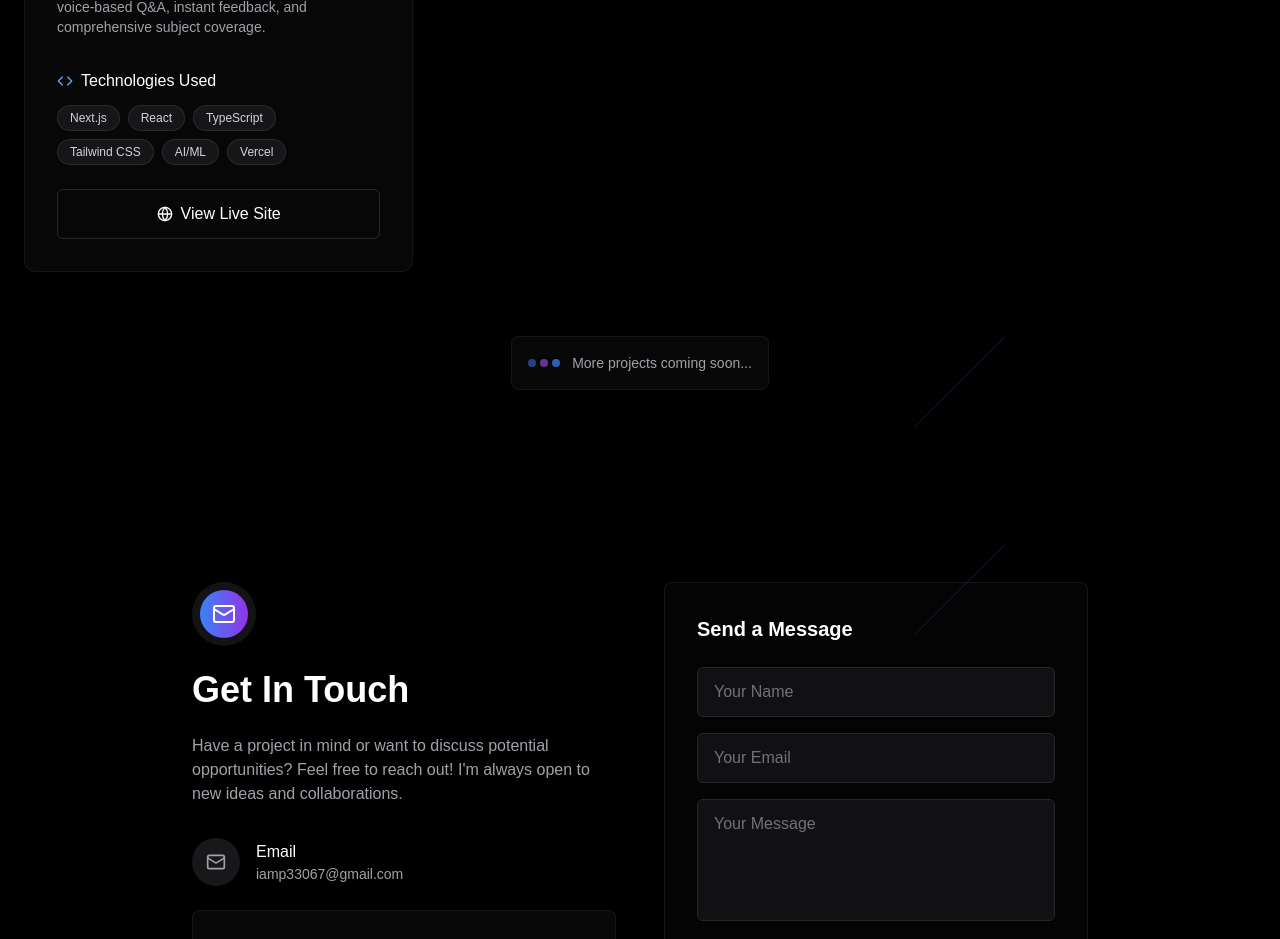
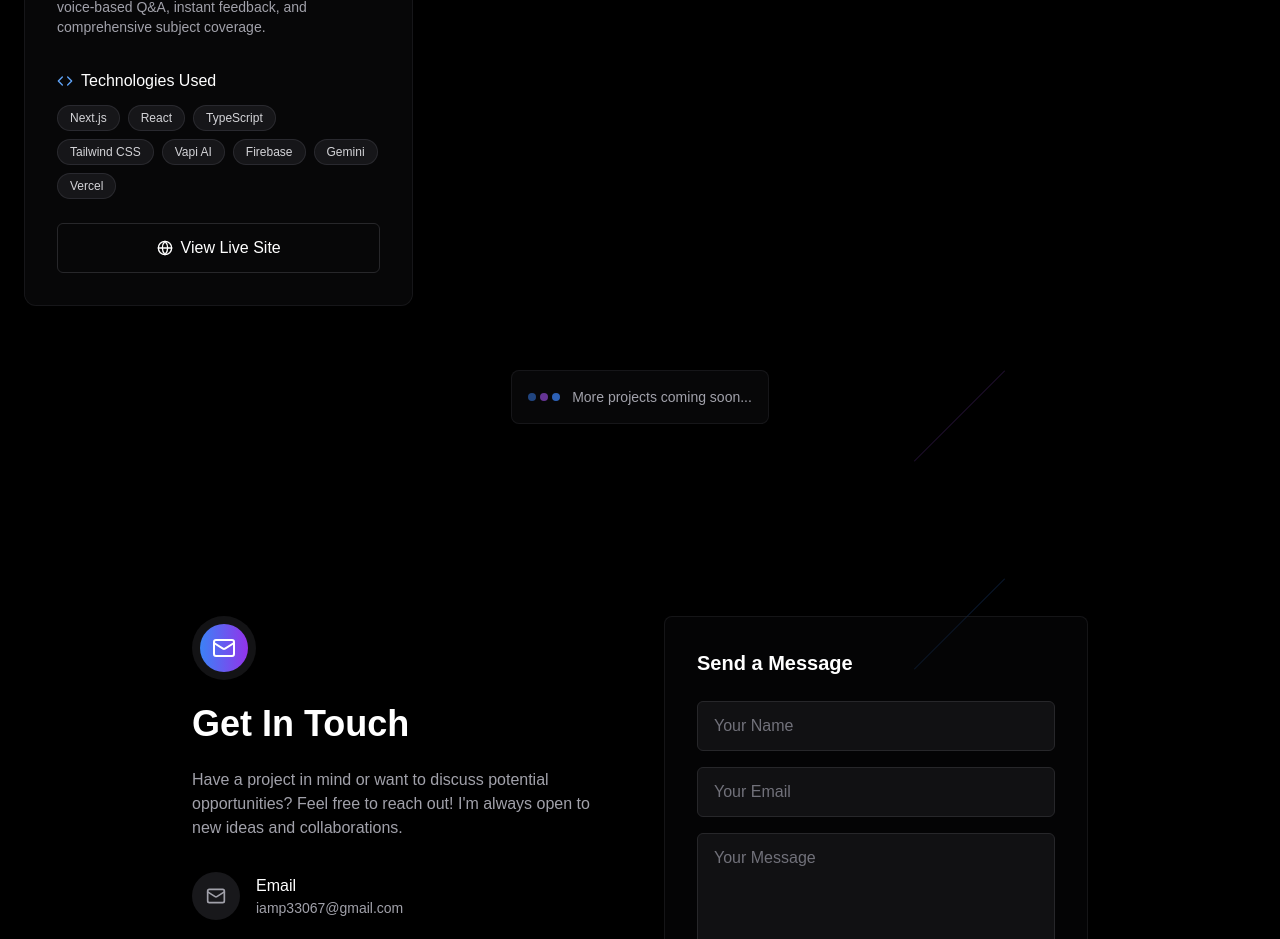
Before and after one commit to princenogia/my-portfolio, a Next.js app: page / in a window 1280 px wide. Shown: the part 5800-6739 px from the top of the page. Built offline with nearby package versions, Linux system fonts and the light colour scheme.

Commit message:
Update VivaMentor tech stack with Vapi AI, Firebase, Gemini

```diff
--- a/projects-section.tsx
+++ b/projects-section.tsx
@@ -82,7 +82,9 @@ export default function ProjectsSection() {
         "React",
         "TypeScript",
         "Tailwind CSS",
-        "AI/ML",
+        "Vapi AI",
+        "Firebase",
+        "Gemini",
         "Vercel",
       ],
       category: "AI & Education",
```
